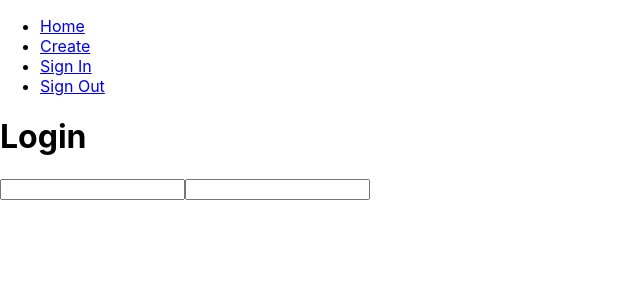
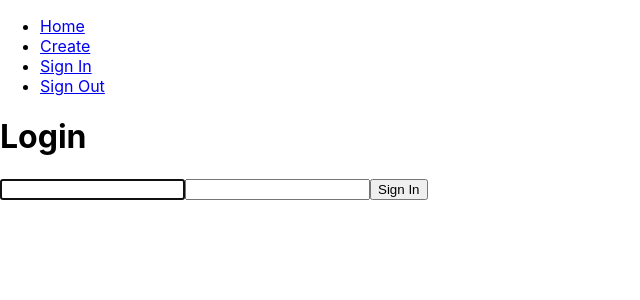
Before and after one commit to ShepherdBook/notes-app, a React (Create React App) app: page /sign-in in a window 1280 px wide. Shown: the top 300 px of the page, without its empty margins (0-640 px from the left). Built offline with nearby package versions, Linux system fonts and the light colour scheme; no server answers.

Commit message:
feat(SignIn): Allow user to enter credentials and sign in

```diff
--- a/src/SignIn.js
+++ b/src/SignIn.js
@@ -1,18 +1,48 @@
-import React from 'react';
+import React, { useState } from 'react';
 import { connect } from "react-redux"
 import { signInWithEmailAndPassword } from "./redux/actions/user";
 
 function SignIn(props) {
-    const { signInWithEmailAndPassword } = props
-    signInWithEmailAndPassword('zachjohnston26+notes@pm.me', 'fr33range')
+    const { signInWithEmailAndPassword, currentUser } = props
 
-    return (
-        <div>
-            <h1>Login</h1>
-                <input type='text' />
-                <input type='text' />
-        </div>
-    )
+    const [email, setEmail] = useState('')
+    const [password, setPassword] = useState('')
+
+    const SignIn = (e) => {
+        e.preventDefault()
+        if (!currentUser) {
+            signInWithEmailAndPassword(email, password)
+            setEmail('')
+            setPassword('')
+        }
+    }
+
+    if (currentUser) {
+        return (
+            <span>Hi { currentUser.email }, you are already logged in.</span>
+        )
+    } else {
+        return (
+            <form onSubmit={SignIn}>
+                <h1>Login</h1>
+                <input type='email'
+                    autoComplete='none'
+                    autoCapitalize='false'
+                    autoFocus={true}
+                    value={email}
+                    onChange={e => setEmail(e.target.value)}
+                />
+                <input type='password'
+                    autoComplete='password'
+                    autoCapitalize='false'
+                    security='true'
+                    value={password}
+                    onChange={e => setPassword(e.target.value)}
+                />
+                <input type='submit' value='Sign In'/>
+            </form>
+        )
+    }
 }
 
 const mapStateToProps = state => ({
```
